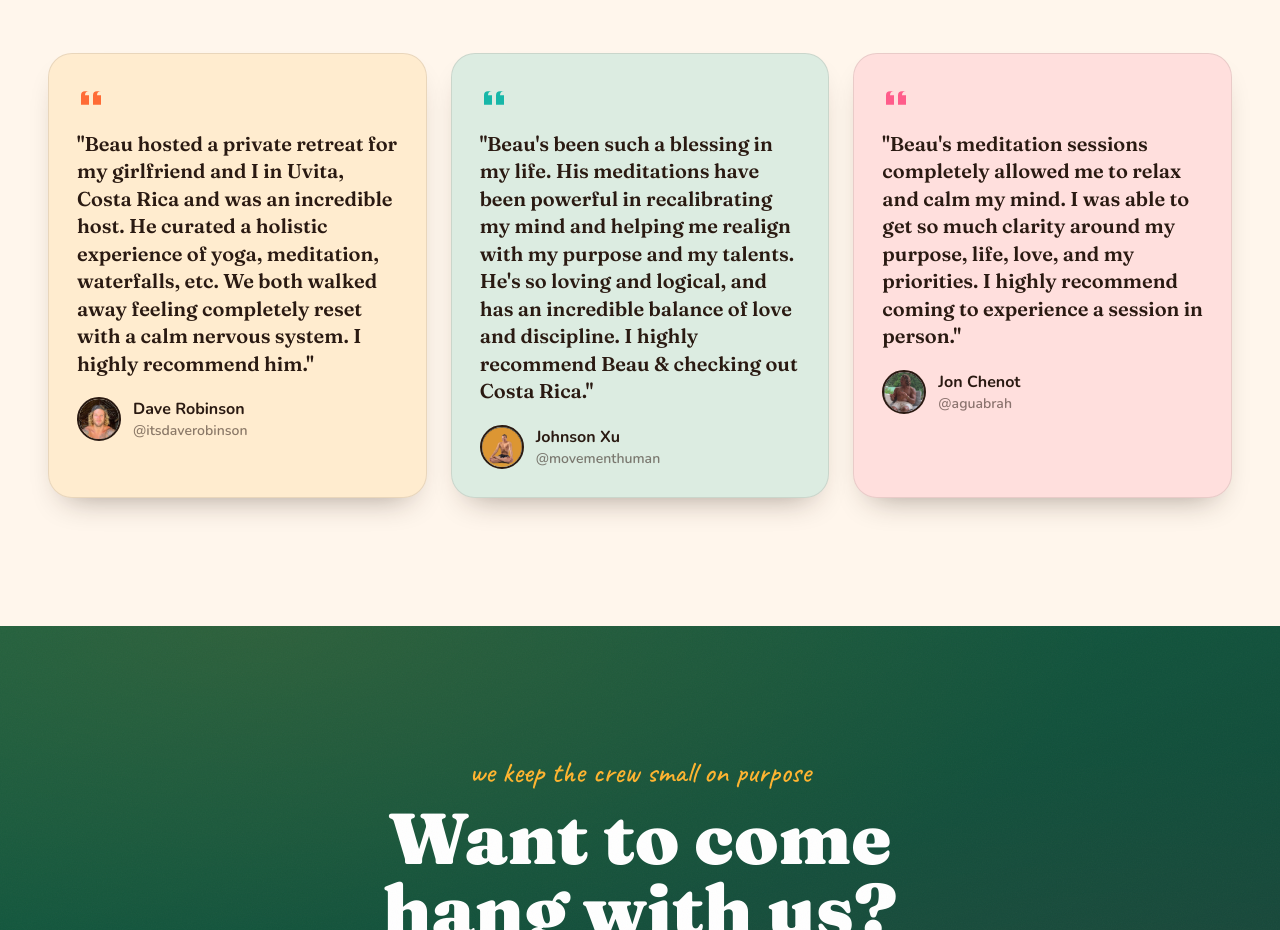
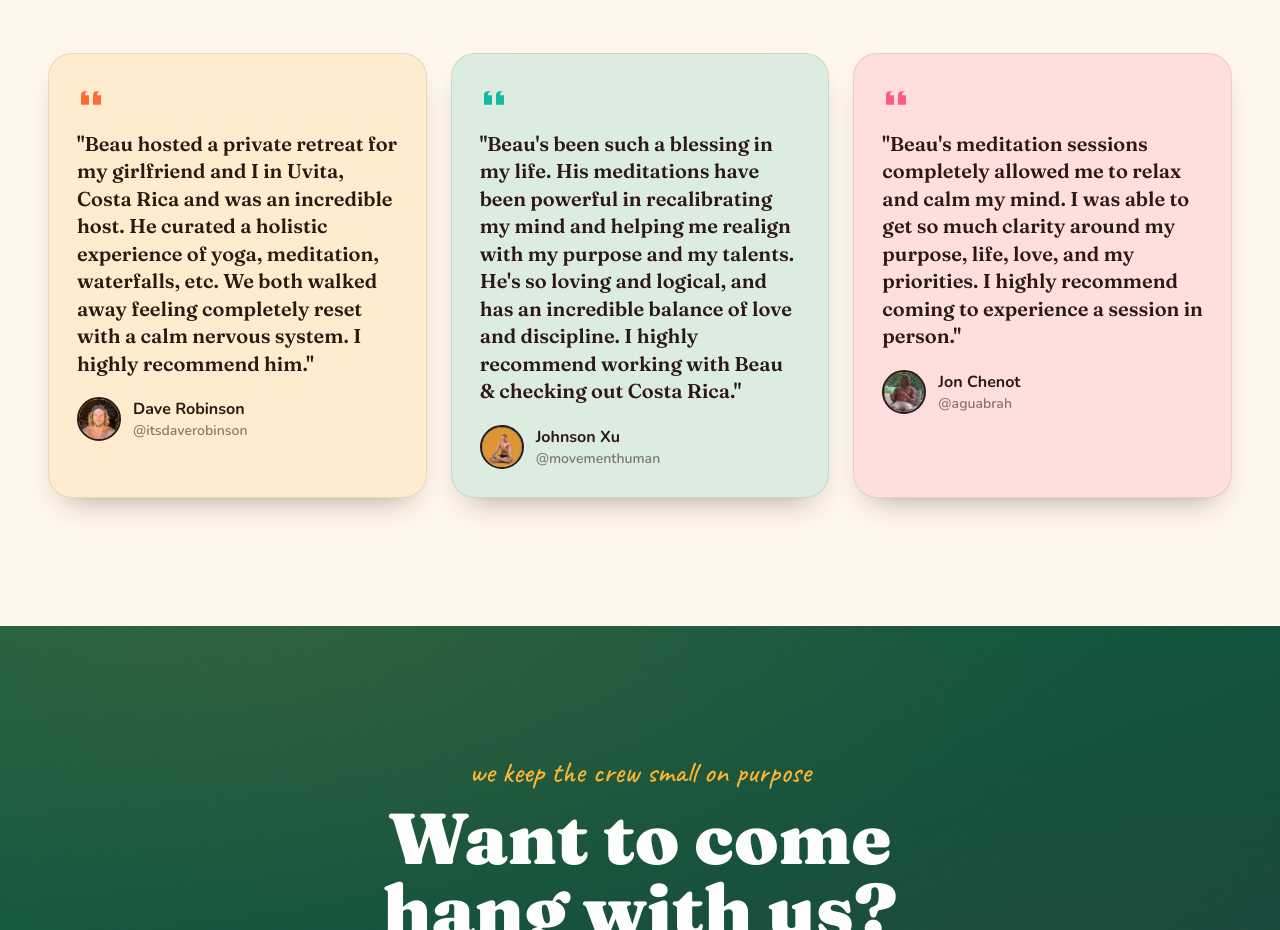
Before and after one commit to dx85d8gqvm-rgb/jungle-alchemy, a plain HTML site: page index.html in a window 1280 px wide. Shown: the part 4660-5590 px from the top of the page. Drawn offline with nearby package versions, Linux system fonts and the light colour scheme.

Commit message:
Tweak Johnson Xu testimonial wording
Co-Authored-By: Claude Opus 4.8 <noreply@anthropic.com>

```diff
--- a/index.html
+++ b/index.html
@@ -370,7 +370,7 @@
 
         <figure class="reveal rounded-3xl border border-bark/10 bg-surf/15 p-7 card-soft rotate-1 hover:rotate-0 transition-transform duration-300" style="transition-delay:.1s">
           <svg class="h-8 w-8 text-surf" viewBox="0 0 24 24" fill="currentColor"><path d="M9 7H6a3 3 0 00-3 3v7h6v-7H6a3 3 0 013-3V7zm9 0h-3a3 3 0 00-3 3v7h6v-7h-3a3 3 0 013-3V7z"/></svg>
-          <blockquote class="mt-4 font-display font-semibold text-xl text-bark leading-snug">"Beau's been such a blessing in my life. His meditations have been powerful in recalibrating my mind and helping me realign with my purpose and my talents. He's so loving and logical, and has an incredible balance of love and discipline. I highly recommend Beau &amp; checking out Costa Rica."</blockquote>
+          <blockquote class="mt-4 font-display font-semibold text-xl text-bark leading-snug">"Beau's been such a blessing in my life. His meditations have been powerful in recalibrating my mind and helping me realign with my purpose and my talents. He's so loving and logical, and has an incredible balance of love and discipline. I highly recommend working with Beau &amp; checking out Costa Rica."</blockquote>
           <figcaption class="mt-5 flex items-center gap-3">
             <img src="images/johnson.jpg" alt="Johnson Xu" class="h-11 w-11 rounded-full border-2 border-bark object-cover" />
             <span><span class="block font-bold text-bark">Johnson Xu</span><span class="block text-bark/55 text-sm font-semibold">@movementhuman</span></span>
```
